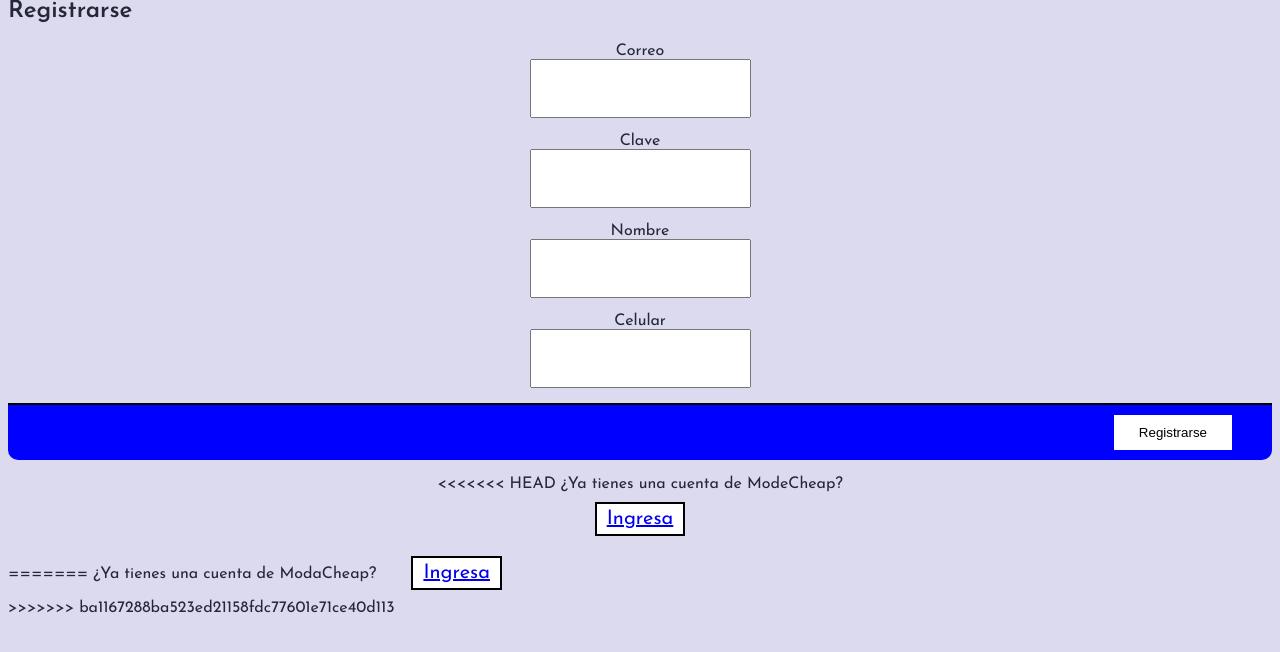
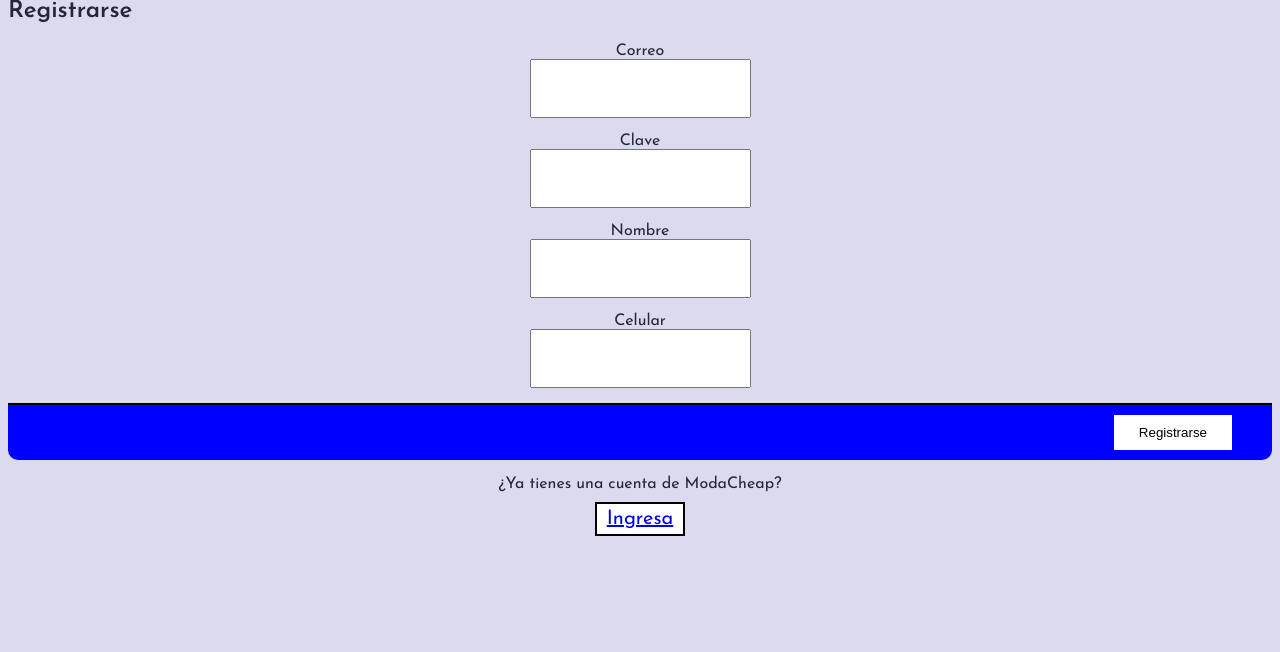
Before and after one commit to jjordanoc/modacheap, a Python web app: template templates/register.html in a window 1280 px wide. Shown: the part 78-730 px from the top of the page. Run offline with Jinja, Linux system fonts and the light colour scheme; the template is opened without the code that fills it, so the values that code supplies are empty.

Commit message:
Arreglo del merge conflict

```diff
--- a/templates/register.html
+++ b/templates/register.html
@@ -27,13 +27,8 @@
         </div>
     </form>
     <div class="another">
-<<<<<<< HEAD
-        ¿Ya tienes una cuenta de ModeCheap? <a href="{{url_for('usuario_login')}}" class = "change">Ingresa</a>
-</div>
-=======
         ¿Ya tienes una cuenta de ModaCheap? <a href="{{url_for('usuario_login')}}" class = "change">Ingresa</a>
     </div>
->>>>>>> ba1167288ba523ed21158fdc77601e71ce40d113
 </div>
 <script>
     const registerForm = document.getElementById("register-form");
```
